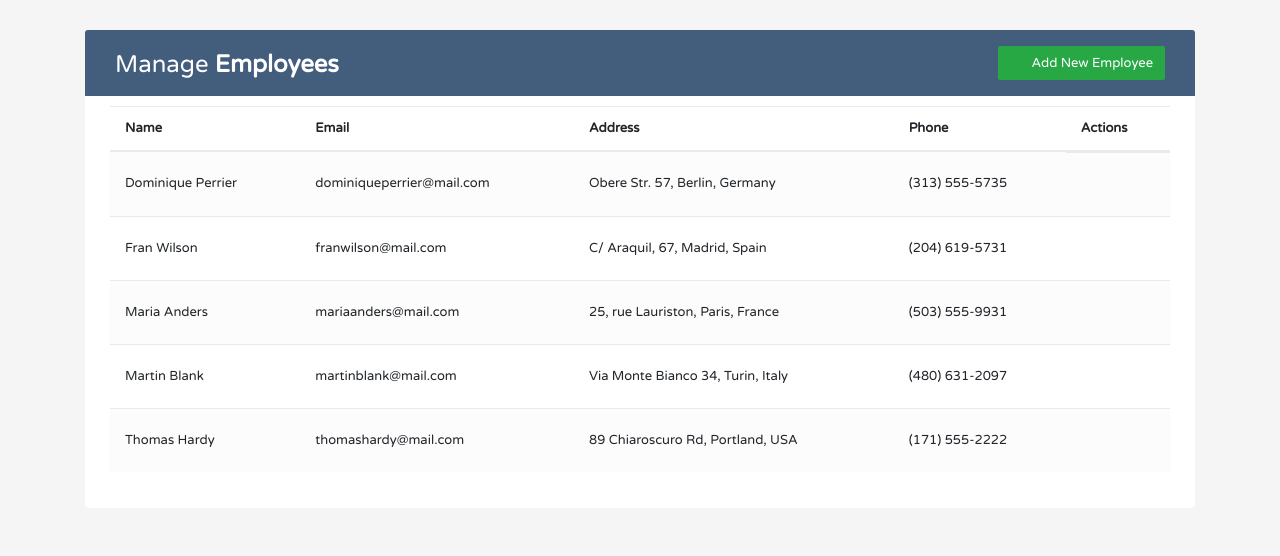
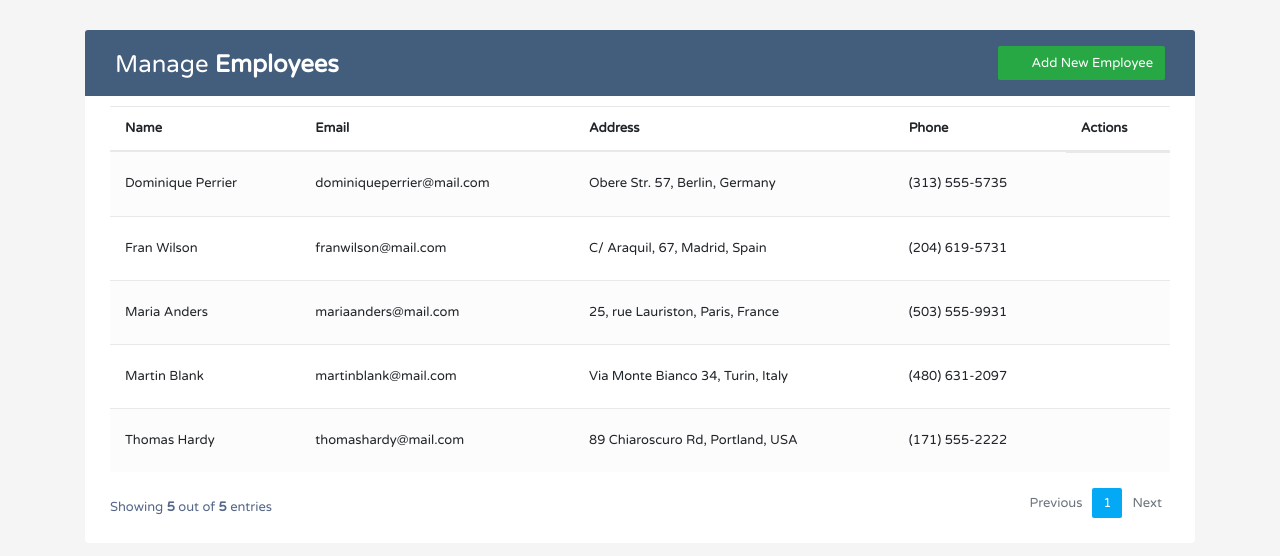
Before and after one commit to uct-trk/Patika-React, a React (Create React App) app in the folder gelismis-tablo/: page / in a window 1280 px wide. Shown: the top 556 px of the page. Built offline with nearby package versions, Linux system fonts and the light colour scheme.

Commit message:
custom pagination

```diff
--- a/gelismis-tablo/src/Context/EmployeeContext.js
+++ b/gelismis-tablo/src/Context/EmployeeContext.js
@@ -33,12 +33,11 @@ const EmployeeContextProvider = (props) => {
     }
 
     // alfabeye göre sıralama
-    const sortedEmployees = employees.sort((a, b) => (a.name < b.name ? -1 : 1))
-
+    const sortedEmployees = employees.sort((a, b) => (a.name < b.name ? -1 : 1));
 
     console.log(typeof employees)
     return (
-        <EmployeeContext.Provider value={{ employees, addEmployee, deleteEmployee, updateEmployee, sortedEmployees }}>
+        <EmployeeContext.Provider value={{ addEmployee, deleteEmployee, updateEmployee, sortedEmployees }}>
             {props.children}
         </EmployeeContext.Provider>
     )
--- a/gelismis-tablo/src/components/EmployeeList.js
+++ b/gelismis-tablo/src/components/EmployeeList.js
@@ -2,15 +2,16 @@ import React, { useContext, useEffect, useState } from "react";
 import { Alert, Button, Modal } from "react-bootstrap";
 import { EmployeeContext } from "../Context/EmployeeContext";
 import AddForm from "./AddForm";
-
 import Employee from "./Employee";
+import Pagination from "./Pagination";
 
 const EmployeeList = () => {
-  const { employees, sortedEmployees } = useContext(EmployeeContext);
-  console.log(sortedEmployees);
+  const { sortedEmployees } = useContext(EmployeeContext);
 
   const [show, setShow] = useState(false);
   const [showAlert, setShowAlert] = useState(false);
+  const [currentPage, setCurrentPage] = useState(1);
+  const [employeesPerPage] = useState(10);
 
   const handleShow = () => {
     setShow(true);
@@ -37,8 +38,16 @@ const EmployeeList = () => {
         handleCloseAlert();
       }, 3000);
     };
-  }, [employees]);
+  }, [sortedEmployees]);
 
+  //pagination ile ilgili alan
+  const indexOfLastEmployee = currentPage * employeesPerPage;
+  const indexOfFirstEmployee = indexOfLastEmployee - employeesPerPage;
+  const currentEmployees = sortedEmployees.slice(
+    indexOfFirstEmployee,
+    indexOfLastEmployee
+  );
+  const totalPages = Math.ceil(sortedEmployees.length / employeesPerPage);
   return (
     <>
       <div className="table-title">
@@ -80,13 +89,19 @@ const EmployeeList = () => {
           </tr>
         </thead>
         <tbody>
-          {sortedEmployees.map((employee) => (
+          {currentEmployees.map((employee) => (
             <tr key={employee.id}>
               <Employee employee={employee} />
             </tr>
           ))}
         </tbody>
       </table>
+      <Pagination
+        currentEmployees={currentEmployees}
+        sortedEmployees={sortedEmployees}
+        totalPages={totalPages}
+        setCurrentPage={setCurrentPage}
+      />
 
       <Modal show={show} onHide={handleClose}>
         <Modal.Header className="modal-header" closeButton>
--- /dev/null
+++ b/gelismis-tablo/src/components/Pagination.js
@@ -0,0 +1,40 @@
+import React, { useEffect, useState } from 'react'
+
+const Pagination = ({ totalPages, setCurrentPage, currentEmployees, sortedEmployees }) => {
+
+    const numOfPages = [];
+    for (let i = 1; i <= totalPages; i++) {
+        numOfPages.push(i)
+    }
+
+    const [currentButton, setCurrentButton] = useState(1)
+
+    useEffect(() => {
+        setCurrentPage(currentButton)
+    }, [currentButton, setCurrentPage])
+    return (
+        <div className="clearfix">
+            <div className="hint-text">Showing <b>{currentEmployees.length}</b> out of <b>{sortedEmployees.length}</b> entries</div>
+            <ul className="pagination">
+                <li className={`${currentButton === 1 ? 'page-item disabled' : 'page-item'}`}><a className="page-link" href="#!"
+                    onClick={() => setCurrentButton((prev) => prev === 1 ? prev : prev - 1)}
+                >Previous</a></li>
+
+                {
+                    numOfPages.map((page, index) => {
+                        return (
+                            <li onClick={() => setCurrentButton(page)} key={index} className={`${currentButton === page ? 'page-item active' : 'page-item'}`}><a href="#!" className="page-link">{page}</a></li>
+                        )
+
+                    })
+                }
+
+                <li className={`${currentButton === numOfPages.length ? 'page-item disabled' : 'page-item'}`}><a className="page-link" href="#!"
+                    onClick={() => setCurrentButton((next) => next === numOfPages.length ? next : next + 1)}
+                >Next</a></li>
+            </ul>
+        </div>
+    )
+}
+
+export default Pagination
```
